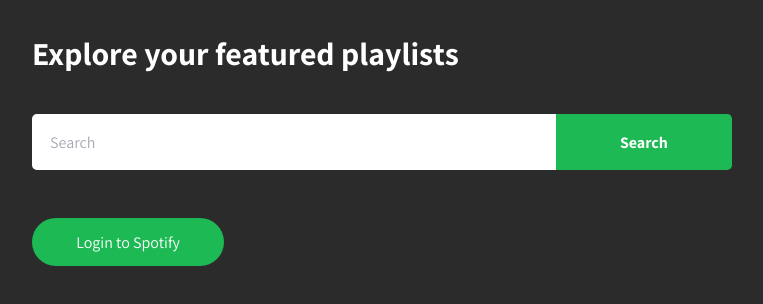
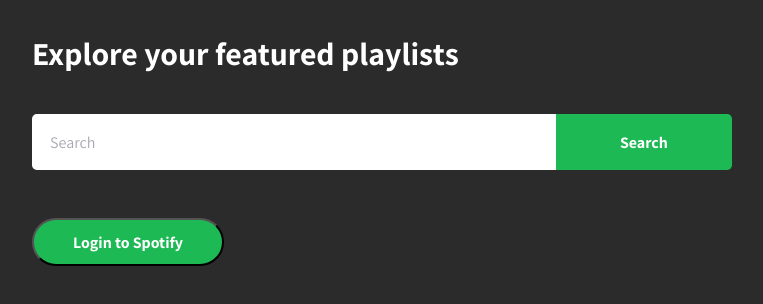
Before and after one commit to tmegumi/ifood-frontend-test, a React (Create React App) app: page / in a window 1280 px wide. Shown: the top 304 px of the page, without its empty margins (144-907 px from the left). Built offline with nearby package versions, Linux system fonts and the light colour scheme.

Commit message:
Create auth hook

```diff
--- a/package.json
+++ b/package.json
@@ -11,11 +11,13 @@
     "@types/react": "^16.9.0",
     "@types/react-dom": "^16.9.0",
     "@typescript-eslint/eslint-plugin": "^4.0.1",
+    "axios": "^0.20.0",
     "eslint-config-airbnb": "^18.2.0",
     "eslint-plugin-import": "^2.21.2",
     "eslint-plugin-jsx-a11y": "^6.3.0",
     "eslint-plugin-react": "^7.20.0",
     "eslint-plugin-react-hooks": "^4",
+    "polished": "^3.6.6",
     "react": "^16.13.1",
     "react-dom": "^16.13.1",
     "react-router-dom": "^5.2.0",
--- a/src/App.tsx
+++ b/src/App.tsx
@@ -1,13 +1,16 @@
 import React from 'react';
 import { BrowserRouter, Route } from 'react-router-dom';
 
+import { AuthProvider } from './hooks/auth';
 import Playlists from './pages/Playlists';
 import GlobalStyle from './styles/global';
 
 const App: React.FC = () => {
   return (
     <BrowserRouter>
-      <Route path="/" exact component={Playlists} />
+      <AuthProvider>
+        <Route path="/" exact component={Playlists} />
+      </AuthProvider>
       <GlobalStyle />
     </BrowserRouter>
   );
--- /dev/null
+++ b/src/hooks/auth.tsx
@@ -0,0 +1,44 @@
+import React, { createContext, useContext, useEffect, useState } from 'react';
+import { useLocation } from 'react-router-dom';
+
+import getTokenFromHashLocation from '../utils/getTokenFromHashLocation';
+
+interface AuthContextData {
+  token: string;
+}
+
+interface AuthProviderProps {
+  children: React.ReactNode;
+}
+
+const AuthContext = createContext<AuthContextData>({} as AuthContextData);
+
+const AuthProvider: React.FC<AuthProviderProps> = ({
+  children,
+}: AuthProviderProps) => {
+  const [token, setToken] = useState('');
+
+  const location = useLocation();
+
+  useEffect(() => {
+    const { accessToken } = getTokenFromHashLocation(location.hash);
+
+    setToken(accessToken);
+  }, [location]);
+
+  return (
+    <AuthContext.Provider value={{ token }}>{children}</AuthContext.Provider>
+  );
+};
+
+function useAuth(): AuthContextData {
+  const context = useContext(AuthContext);
+
+  if (!context) {
+    throw new Error('useAuth must be used within an AuthProvider');
+  }
+
+  return context;
+}
+
+export { AuthProvider, useAuth };
--- a/src/pages/Playlists/index.tsx
+++ b/src/pages/Playlists/index.tsx
@@ -1,25 +1,17 @@
-import React, { useEffect, useState } from 'react';
-import { useLocation } from 'react-router-dom';
+import React, { useEffect } from 'react';
+
+import { useAuth } from '../../hooks/auth';
+
+import logIn from '../../services/auth';
 
 import { Form, LogInButton, PlaylistItems, Title } from './styles';
-import getTokenFromHashLocation from '../../utils/getTokenFromHashLocation';
-
-export const authEndpoint = 'https://accounts.spotify.com/authorize';
-
-// Replace with your app's client ID, redirect URI and desired scopes
-const clientId = 'YOUR_CLIENT_ID_HERE';
-const redirectUri = 'http://localhost:3000';
-const scopes = ['user-read-email'];
 
 const Playlists: React.FC = () => {
-  const [token, setToken] = useState('');
-  const location = useLocation();
+  const { token } = useAuth();
 
   useEffect(() => {
-    const { accessToken } = getTokenFromHashLocation(location.hash);
-
-    setToken(accessToken);
-  }, [location]);
+    console.log(token);
+  }, [token]);
 
   return (
     <>
@@ -30,17 +22,7 @@
         <button type="submit">Search</button>
       </Form>
 
-      {!token && (
-        <LogInButton>
-          <a
-            href={`${authEndpoint}?client_id=${clientId}&redirect_uri=${redirectUri}&scope=${scopes.join(
-              '%20',
-            )}&response_type=token&show_dialog=true`}
-          >
-            Login to Spotify
-          </a>
-        </LogInButton>
-      )}
+      {!token && <LogInButton onClick={logIn}>Login to Spotify</LogInButton>}
 
       {token && (
         <PlaylistItems>
--- a/src/pages/Playlists/styles.ts
+++ b/src/pages/Playlists/styles.ts
@@ -1,4 +1,5 @@
 import styled from 'styled-components';
+import { shade } from 'polished';
 
 export const Title = styled.h1`
   margin-top: 2rem;
@@ -29,6 +30,11 @@
     font-weight: bold;
     height: 2.8rem;
     margin-top: 0.5rem;
+    transition: background-color 0.2s;
+
+    &:hover {
+      background-color: ${shade(0.2, '#1db954')};
+    }
   }
 
   @media (min-width: 500px) {
@@ -50,20 +56,19 @@
   }
 `;
 
-export const LogInButton = styled.div`
-  display: flex;
-  align-items: center;
-  justify-content: center;
-
+export const LogInButton = styled.button`
   background-color: #1db954;
   border-radius: 1.5rem;
+  color: #fff;
+  font-weight: bold;
   height: 3rem;
   margin-top: 3rem;
   width: 12rem;
+  text-align: center;
+  transition: background-color 0.2s;
 
-  a {
-    color: #fff;
-    text-decoration: none;
+  &:hover {
+    background-color: ${shade(0.2, '#1db954')};
   }
 `;
 
--- /dev/null
+++ b/src/services/auth.ts
@@ -0,0 +1,15 @@
+// Replace with your app's client ID, redirect URI and desired scopes
+const authEndpoint = 'https://accounts.spotify.com/authorize';
+const clientId = 'YOUR_CLIENT_ID_HERE';
+const redirectUri = 'http://localhost:3000';
+const scopes = ['user-read-email'];
+
+const logIn = (): void => {
+  const logInUri = `${authEndpoint}?client_id=${clientId}&redirect_uri=${redirectUri}&scope=${scopes.join(
+    '%20',
+  )}&response_type=token&show_dialog=true`;
+
+  window.location.href = logInUri;
+};
+
+export default logIn;
--- a/src/styles/global.ts
+++ b/src/styles/global.ts
@@ -23,4 +23,8 @@
     margin: 0 auto;
     padding: 0 1rem;
   }
+
+  button {
+    cursor: pointer;
+  }
 `;
```
Also changed, not shown: src/services/api.ts (added, +7 -0 lines), 1 other file (tests, documents, lock files or other folders).
